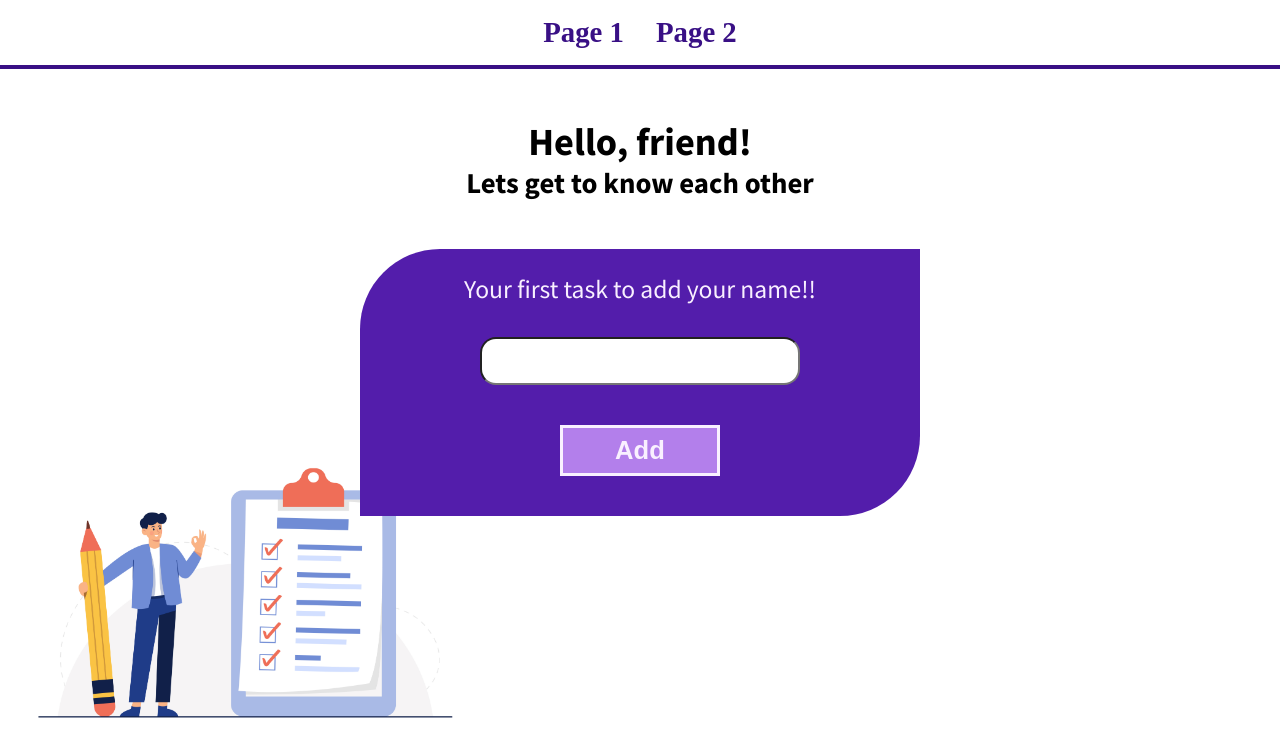
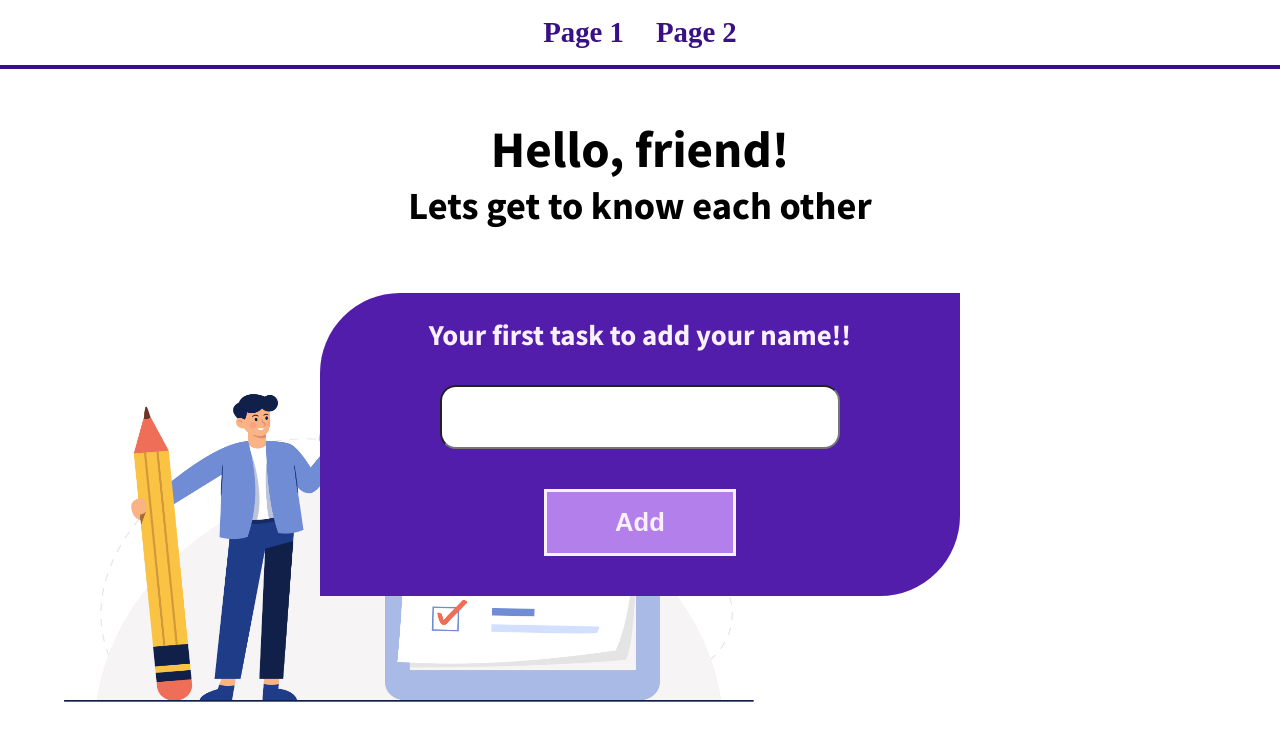
Before and after one commit to takeAmoment/react-todo-hw, a React (Create React App) app: page / in a window 1280 px wide. Shown: the top 756 px of the page. Built offline with nearby package versions, Linux system fonts and the light colour scheme.

Commit message:
feat: fix MainPage styles

```diff
--- a/src/pages/MainPage/MainPage.jsx
+++ b/src/pages/MainPage/MainPage.jsx
@@ -48,7 +48,7 @@ export function MainPage() {
   }
 
   return (
-    <main>
+    <main className={styles.main}>
       <div className={styles.main__contant}>
         <h1 className={styles.title}>Hello, friend!</h1>
         <h3 className={styles.subtitle}>Lets get to know each other</h3>
--- a/src/pages/MainPage/MainPage.module.css
+++ b/src/pages/MainPage/MainPage.module.css
@@ -1,4 +1,4 @@
-main{
+.main{
     min-height: 85vh;
     font-family: 'Source Sans Pro', sans-serif;
     display: flex;
@@ -6,7 +6,7 @@ main{
     background-repeat: no-repeat;
     background-image: url(../../assets/images/checklist.jpg);
     background-position: bottom left;
-    background-size: 30rem 20rem;
+    background-size: 50rem 30rem;
 }
 .main__contant {
     margin-top: 2rem;
@@ -14,15 +14,15 @@ main{
 }
 .title {
     text-align: center;
-    font-size: 2.4rem;
+    font-size: 3.2rem;
 }
 .subtitle {
     text-align: center;
-    font-size: 1.8rem;
+    font-size: 2.4rem;
 }
 .task__container {
-    margin-top: 3rem;
-    width: 35rem;
+    margin-top: 4rem;
+    width: 40rem;
     display: flex;
     gap: 1rem;
     flex-direction: column;
@@ -36,7 +36,8 @@ main{
 }
 .task__description {
     color: #f9f0ff;
-    font-size: 1.6rem;
+    font-size: 1.8rem;
+    font-weight: 700;
 }
 .form {
     display: flex;
@@ -47,10 +48,10 @@ main{
     padding: 1rem;
 }
 .input {
-    width: 20rem;
-    height: 3rem;
+    width: 25rem;
+    height: 4rem;
     border-radius: 1rem;
-    font-size: 1.6rem;
+    font-size: 1.8rem;
     padding: 0 1rem;
 }
 .error {
@@ -59,8 +60,8 @@ main{
     font-size: 1.2rem;
 }
 .button {
-    width: 10rem;
-    padding: 0.5rem;
+    width: 12rem;
+    padding: 1rem;
     background-color: #b37feb;
     outline: none;
     border: 0.2rem solid #f9f0ff;
```
